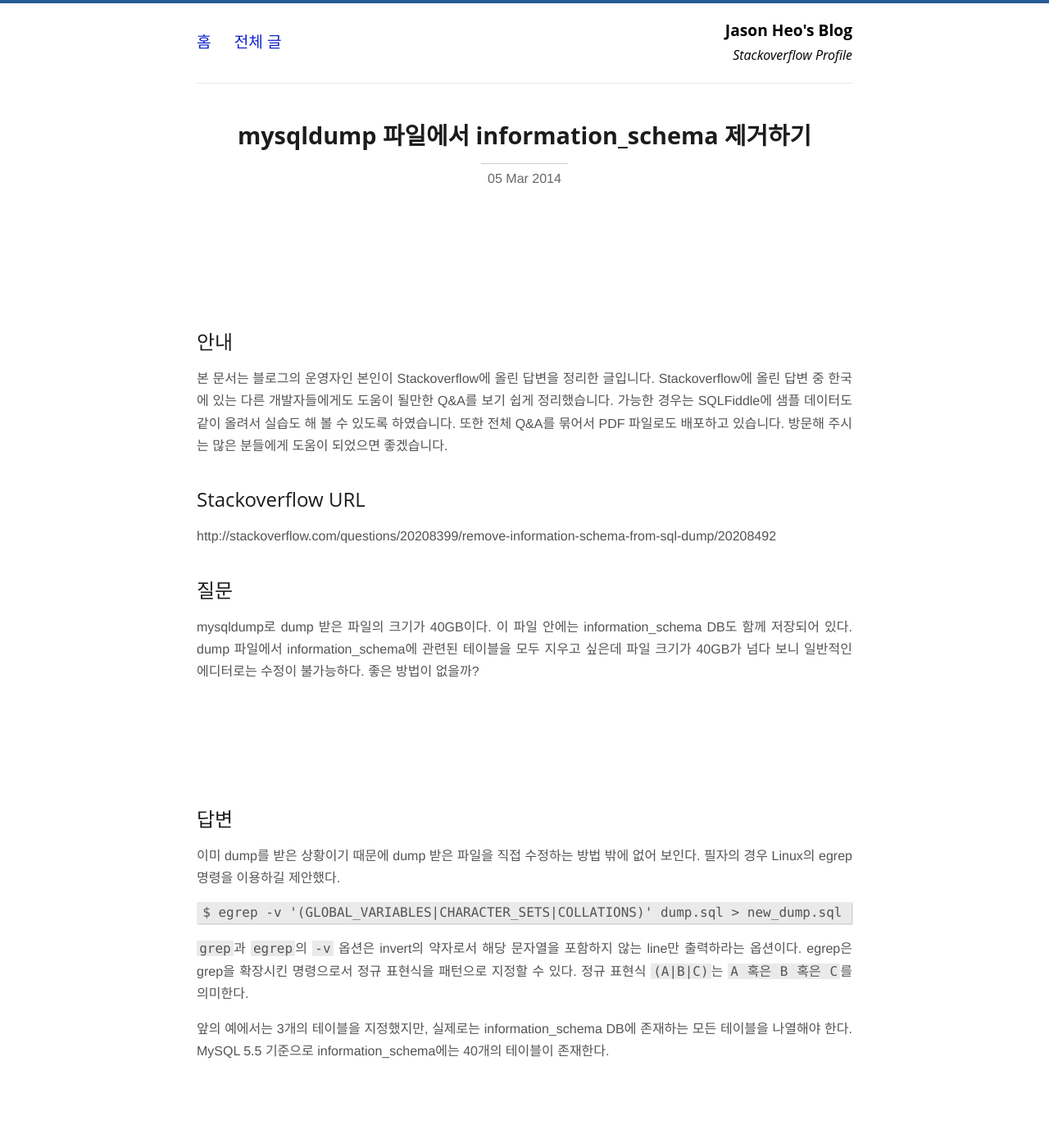
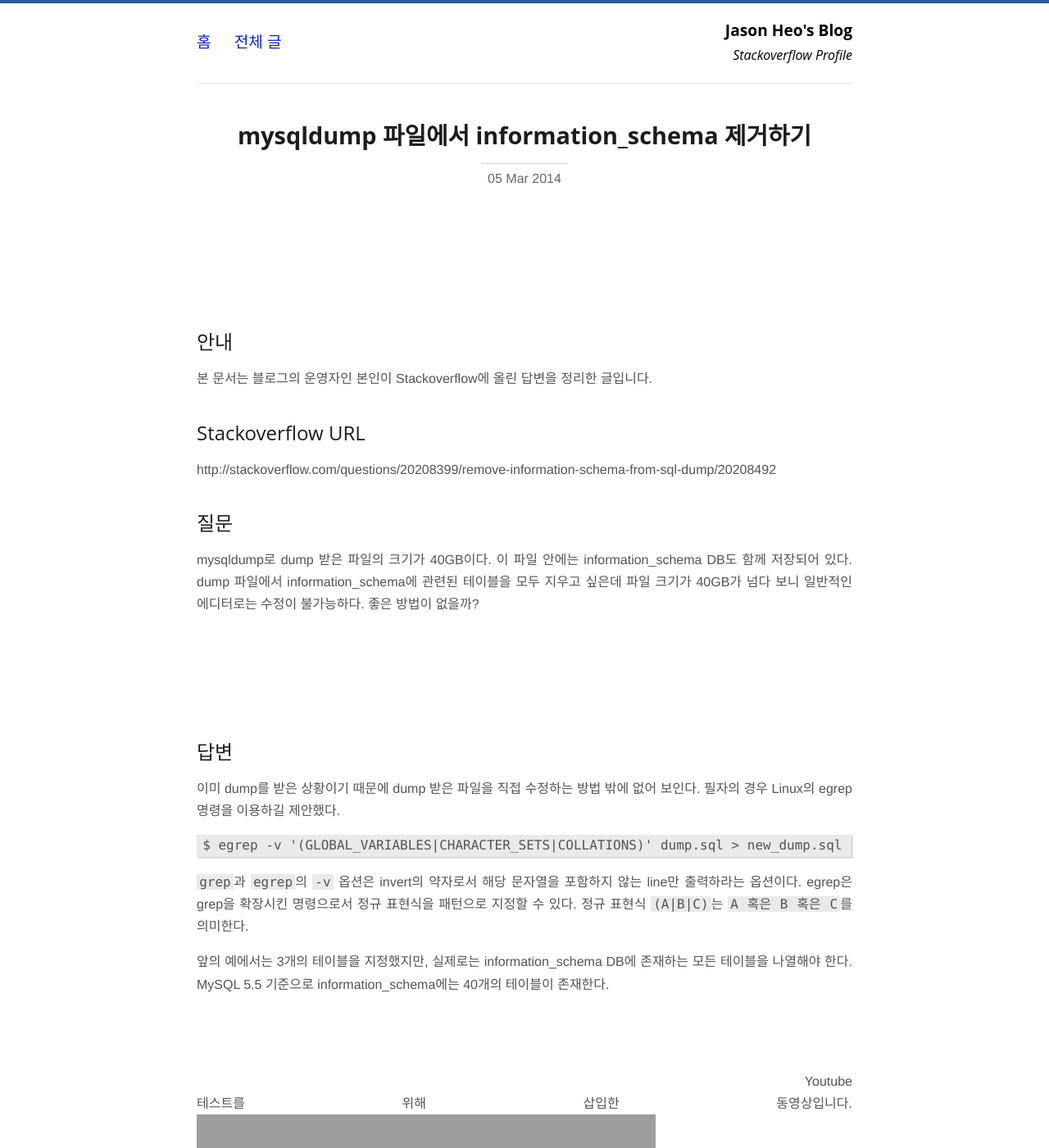
Before and after one commit to jason-heo/jason-heo.github.io, a Jekyll site: the page built from _posts/2014-01-01-mysqldump-meta-data.md, in a window 1280 px wide and 1400 px high. Shown: the whole window at 82% size. Built offline with Jekyll 4.4.1, drawn with Linux system fonts in a browser that asks for light colours; comment, search, counter and statistics services are not loaded; some of the changed lines change nothing that is shown; grey boxes are pictures that could not be loaded.

Commit message:
미사용 analytics들 제거, 테스트 영상 추가

```diff
--- a/_includes/adsense-bottom.md
+++ b/_includes/adsense-bottom.md
@@ -7,3 +7,7 @@
 <script>
 (adsbygoogle = window.adsbygoogle || []).push({});
 </script>
+
+Youtube 테스트를 위해 삽입한 동영상입니다.
+
+<iframe width="560" height="315" src="https://www.youtube.com/embed/toHP1OdtITg" frameborder="0" allow="accelerometer; autoplay; encrypted-media; gyroscope; picture-in-picture" allowfullscreen></iframe>
--- a/_includes/pmysql.md
+++ b/_includes/pmysql.md
@@ -1,3 +1,3 @@
 ## 안내
 
-본 문서는 블로그의 운영자인 본인이 Stackoverflow에 올린 답변을 정리한 글입니다. Stackoverflow에 올린 답변 중 한국에 있는 다른 개발자들에게도 도움이 될만한 Q&A를 보기 쉽게 정리했습니다. 가능한 경우는 SQLFiddle에 샘플 데이터도 같이 올려서 실습도 해 볼 수 있도록 하였습니다. 또한 전체 Q&A를 묶어서 PDF 파일로도 배포하고 있습니다. 방문해 주시는 많은 분들에게 도움이 되었으면 좋겠습니다.
+본 문서는 블로그의 운영자인 본인이 Stackoverflow에 올린 답변을 정리한 글입니다.
--- a/_layouts/default.html
+++ b/_layouts/default.html
@@ -21,14 +21,6 @@
   {% endif %} -->
 
   {{ page.extra_head }}
-
-<!-- Naver Analystics  -->
-<script type="text/javascript" src="http://wcs.naver.net/wcslog.js"></script>
-<script type="text/javascript">
-if(!wcs_add) var wcs_add = {};
-wcs_add["wa"] = "c773660ebd2bbc";
-wcs_do();
-</script>
 
 <!-- google site 관리자 -->
 <meta name="google-site-verification" content="W_nJr8SZbH5i9qLYtNsCshZ-5c0lM8cDiP3kdewe1QQ" />
@@ -55,35 +47,6 @@
   ga('send', 'event', evt_cat[cat_idx], evt_act[act_idx], evt_lab[lab_idx], evt_val);
 
 </script>
-
-<!-- Yandex.Metrika counter -->
-<script type="text/javascript" >
-    (function (d, w, c) {
-        (w[c] = w[c] || []).push(function() {
-            try {
-                w.yaCounter46798788 = new Ya.Metrika({
-                    id:46798788,
-                    clickmap:true,
-                    trackLinks:true,
-                    accurateTrackBounce:true
-                });
-            } catch(e) { }
-        });
-
-        var n = d.getElementsByTagName("script")[0],
-            s = d.createElement("script"),
-            f = function () { n.parentNode.insertBefore(s, n); };
-        s.type = "text/javascript";
-        s.async = true;
-        s.src = "https://mc.yandex.ru/metrika/watch.js";
-
-        if (w.opera == "[object Opera]") {
-            d.addEventListener("DOMContentLoaded", f, false);
-        } else { f(); }
-    })(document, window, "yandex_metrika_callbacks");
-</script>
-<noscript><div><img src="https://mc.yandex.ru/watch/46798788" style="position:absolute; left:-9999px;" alt="" /></div></noscript>
-<!-- /Yandex.Metrika counter -->
 
 <meta name="google-site-verification" content="945qxxDVVbfIbrIJx4_NE_XFoTFWbX0HvuyBbqKGSoE" />
 
```
